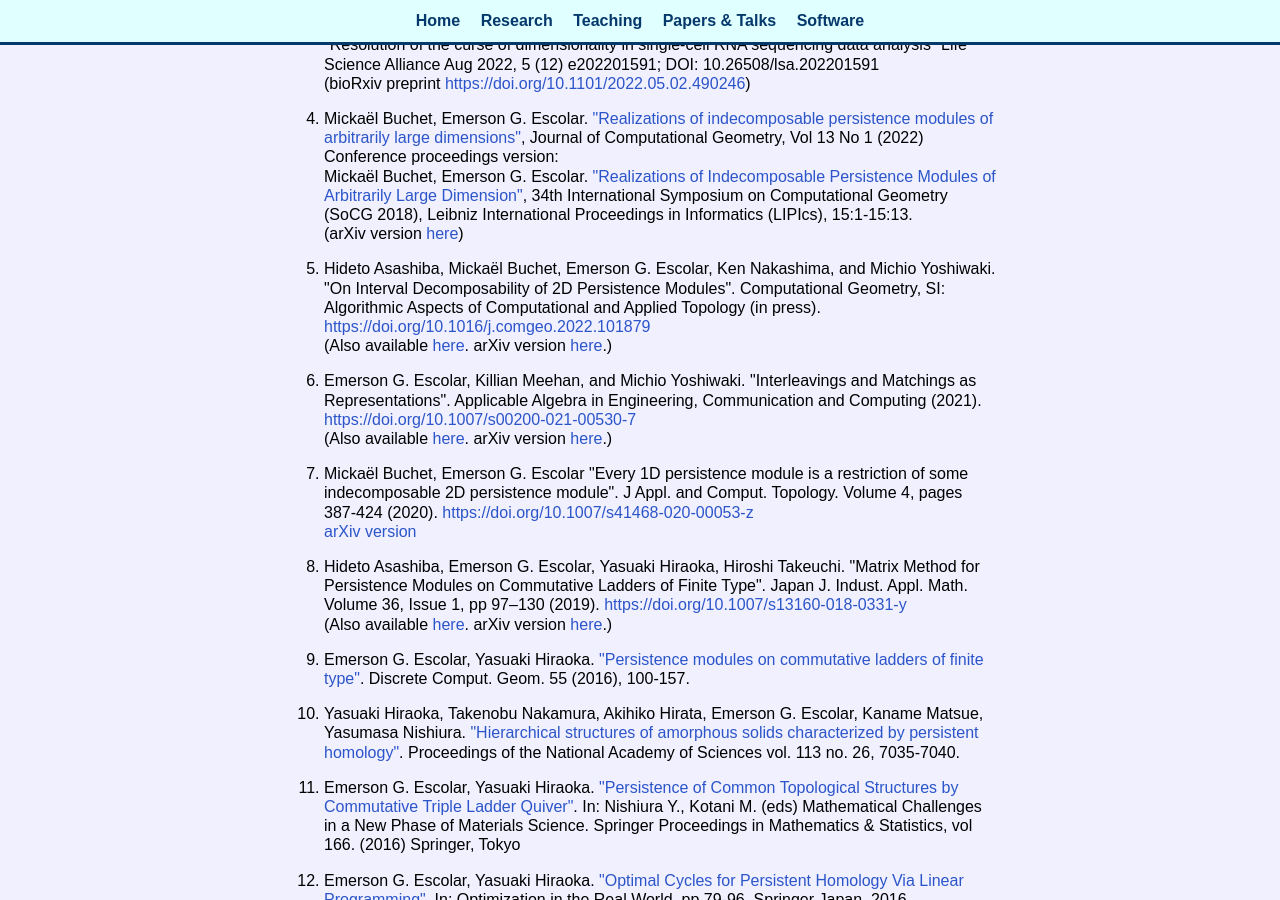
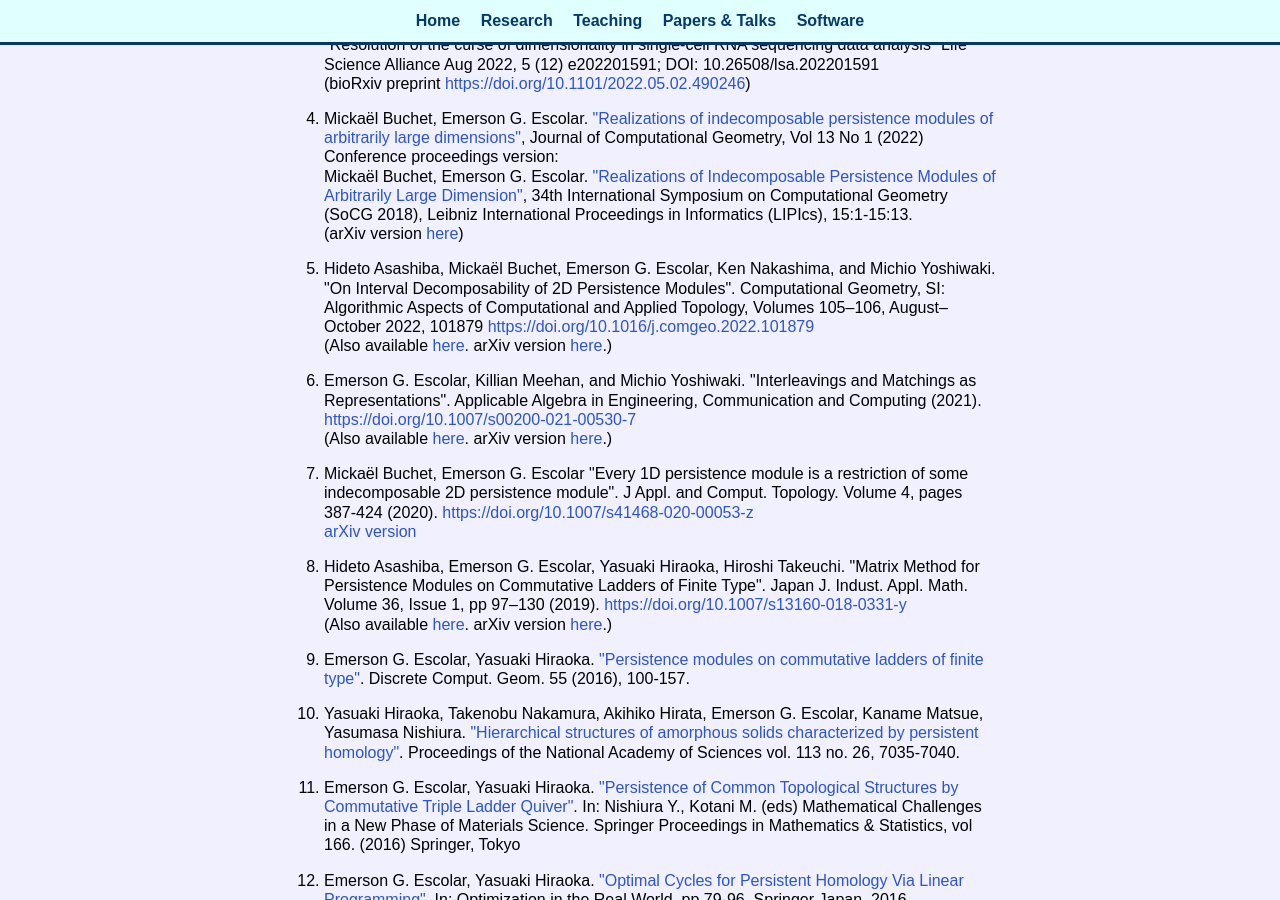
Before and after one commit to emerson-escolar/emerson-escolar.github.io, a Jekyll site: the page built from research_lists.html, in a window 1280 px wide and 900 px high, scrolled down 709 px. Built offline with Jekyll 4.4.1, drawn with Linux system fonts in a browser that asks for light colours.

Commit message:
update CG paper

```diff
--- a/research_lists.html
+++ b/research_lists.html
@@ -122,7 +122,8 @@ title: Emer's Papers & Talks
       Emerson G. Escolar, Ken Nakashima, and Michio Yoshiwaki.
       "On Interval Decomposability of 2D Persistence Modules".
 
-      Computational Geometry, SI: Algorithmic Aspects of Computational and Applied Topology (in press).
+      Computational Geometry, SI: Algorithmic Aspects of Computational and Applied Topology,
+      Volumes 105–106, August–October 2022, 101879
       <a target="_blank" href="https://doi.org/10.1016/j.comgeo.2022.101879">
         https://doi.org/10.1016/j.comgeo.2022.101879</a>
 
```
